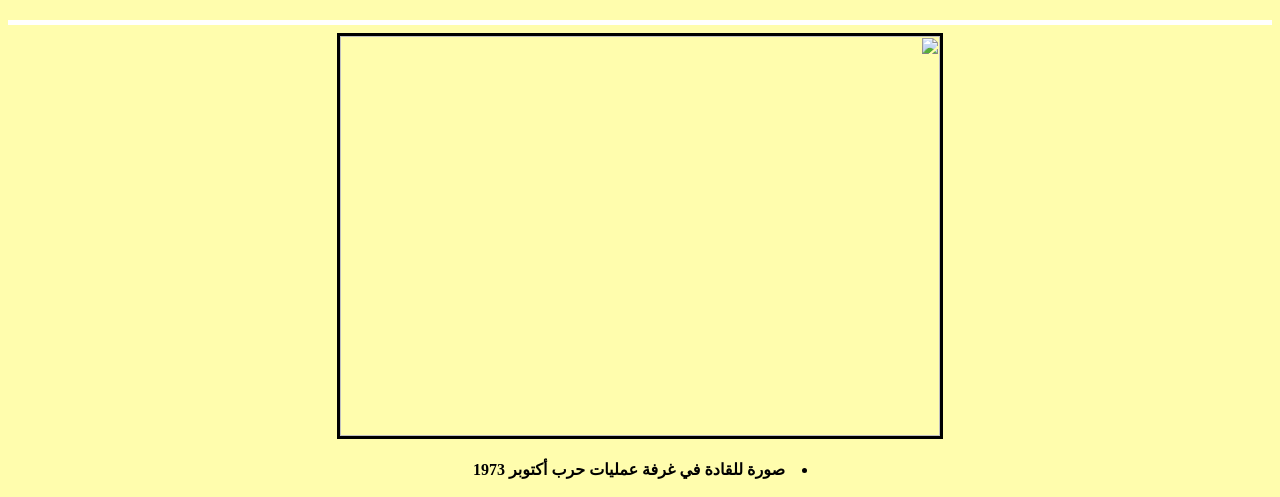
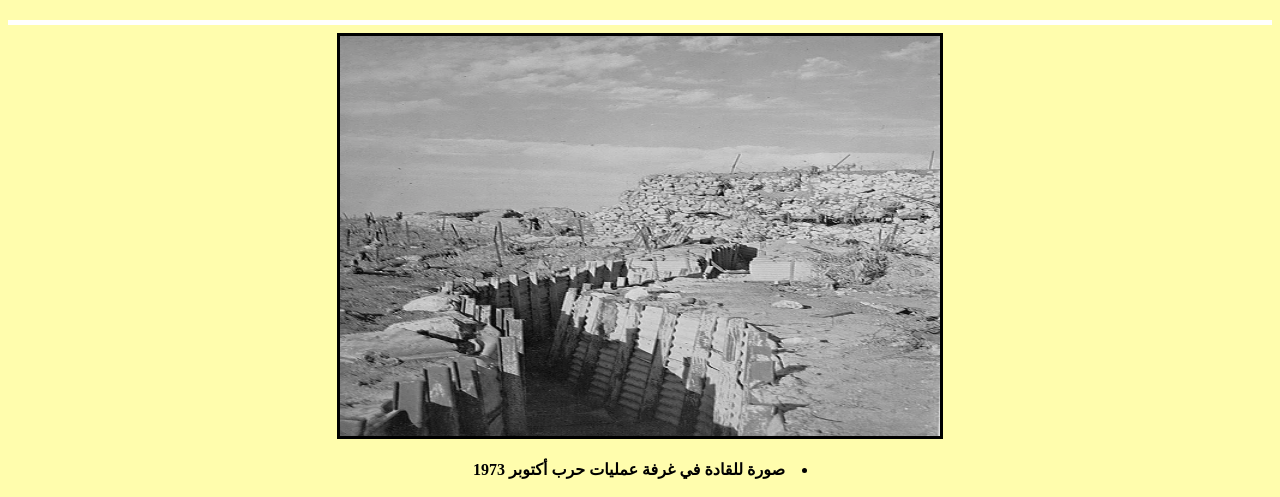
Before and after one commit to mostafaalshariif-debug/October-6-War, a plain HTML site: page heroes.html in a window 1280 px wide. Shown: the part 228-725 px from the top of the page. Drawn offline with Linux system fonts and the light colour scheme; files whose address does not match are found by name.

Commit message:
heroes.html

```diff
--- a/heroes.html
+++ b/heroes.html
@@ -31,7 +31,7 @@ toTop.addEventListener('click', () => {window.scrollTo({ top: 0, behavior: 'smoo
     <nav> <p align="center"> <i> <a href="index.html"> الصفحة الرئيسية </a> &nbsp; <a href="about.html">  نبذة عن حرب 6 أكتوبر </a> &nbsp; <a href="events.html">  أهم أحداث الحرب </a> &nbsp;<a href="heroes.html"> أبطال الحرب </a> &nbsp; <a href="results.html">  نتائج الحرب </a>  &nbsp; <a href="conclusion.html"> الخاتمة </a> </i> </p> </nav>
     <h1   style="color:  #820505;" align="center">   <b>   أبطال الحرب  </b> </h1>
                   <hr size="5" color="white">
-              <img style="border-radius: 0%; border:solid;display:block;margin:  auto;" src="Images_Videos/2.webp" width="600"height="400">
+              <img style="border-radius: 0%; border:solid;display:block;margin:  auto;" src="2.webp" width="600"height="400">
                        <h4 align="center"> <b> <li>  صورة للقادة في غرفة عمليات حرب أكتوبر 1973   </li>    </b>   </h4>
 
 
```
